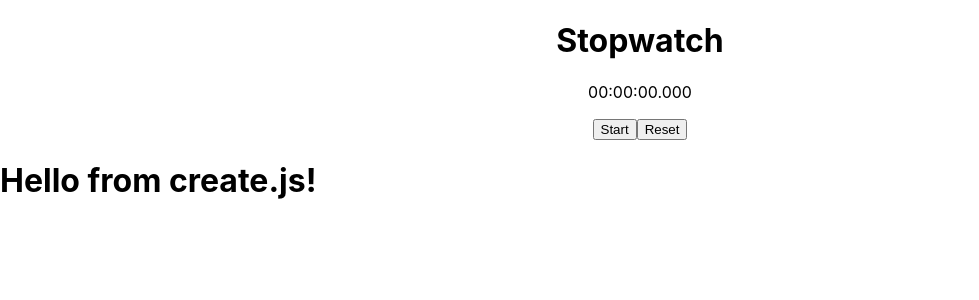
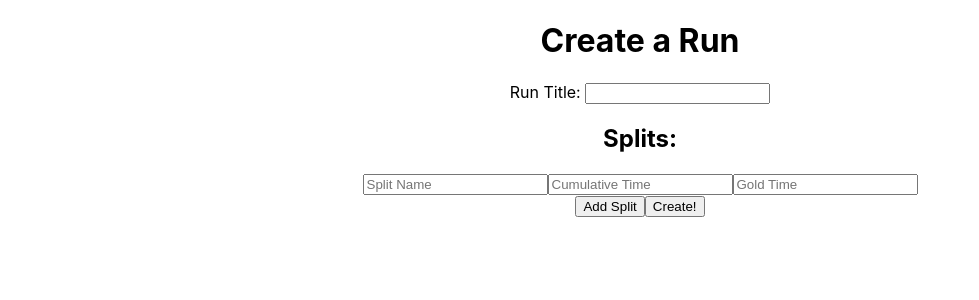
Before and after one commit to Brandon205/times, a React (Create React App) app: page /create in a window 1280 px wide. Shown: the top 300 px of the page, without its empty margins (0-979 px from the left). Built offline with nearby package versions, Linux system fonts and the light colour scheme.

Commit message:
Progress

```diff
--- a/src/App.js
+++ b/src/App.js
@@ -7,7 +7,7 @@ import {
 import Create from './Create';
 import './App.css';
 
-// let exampleObj = {
+// let exampleObj = { // What needs to be created & stored in LS
 //   "SMO Any%": {
 //     "splits": [
 //       {"Cap": 181000},
@@ -19,11 +19,8 @@ import './App.css';
 export default function App() {
   return (
     <Router>
-      <div className="App">
-        <h1>Stopwatch</h1>
-        <Stopwatch status={false} runningTime={0} />
-      </div>
       <Route exact path="/create" component={Create} />
+      <Route exact path="/timer" render={ () => <Stopwatch status={false} runningTime={0} /> } />
     </Router>
   )
 }
@@ -48,7 +45,6 @@ function Stopwatch() {
       clearInterval(timer);
       setStatus(false);
     }
-    return status;
   };
 
   function msToTime(s) {
@@ -70,8 +66,9 @@ function Stopwatch() {
   }
 
   return (
-    <div>
-      <p>{msToTime(runningTime)}</p>
+    <div className="App">
+      <h1>Stopwatch: </h1>
+      <h3>{msToTime(runningTime)}</h3>
       <button onClick={() => handleClick()}>{status ? 'Stop' : 'Start'}</button>
       <button onClick={() => handleReset()}>Reset</button>
     </div>
--- a/src/Create.jsx
+++ b/src/Create.jsx
@@ -1,9 +1,35 @@
-import React from 'react';
+import React, { useState } from 'react';
 
 export default function Create() {
+    const [splits, setSplits] = useState([1]);
+
+    let handleCreate = () => {
+        console.log('Saved')
+    }
+
+    let addSplit = () => {
+        console.log(splits + " before")
+        let newSplits = splits.push(splits[splits.length -1] + 1)
+        setSplits(newSplits);
+        console.log(typeof(splits) + " after")
+    }
+
+    let splitInputs = splits.map( (split) =>
+        <div className="split-input" key={split}>
+            <input type="text" name="split1" id="split1" placeholder="Split Name" />
+            <input type="text" name="referenceTime" id="goldTime" placeholder="Cumulative Time" />
+            <input type="text" name="split1" id="split1" placeholder="Gold Time" />
+        </div>
+    );
     return (
-        <div>
-            <h1>Hello from create.js!</h1>
+        <div className="App">
+            <h1>Create a Run</h1>
+            <label htmlFor="name">Run Title: </label>
+            <input type="text" name="name" id="name" />
+            <h2>Splits:</h2>
+            {splitInputs}
+            <button onClick={() => addSplit()}>Add Split</button>
+            <button onClick={() => handleCreate()}>Create!</button>
         </div>
     );
 }
```
